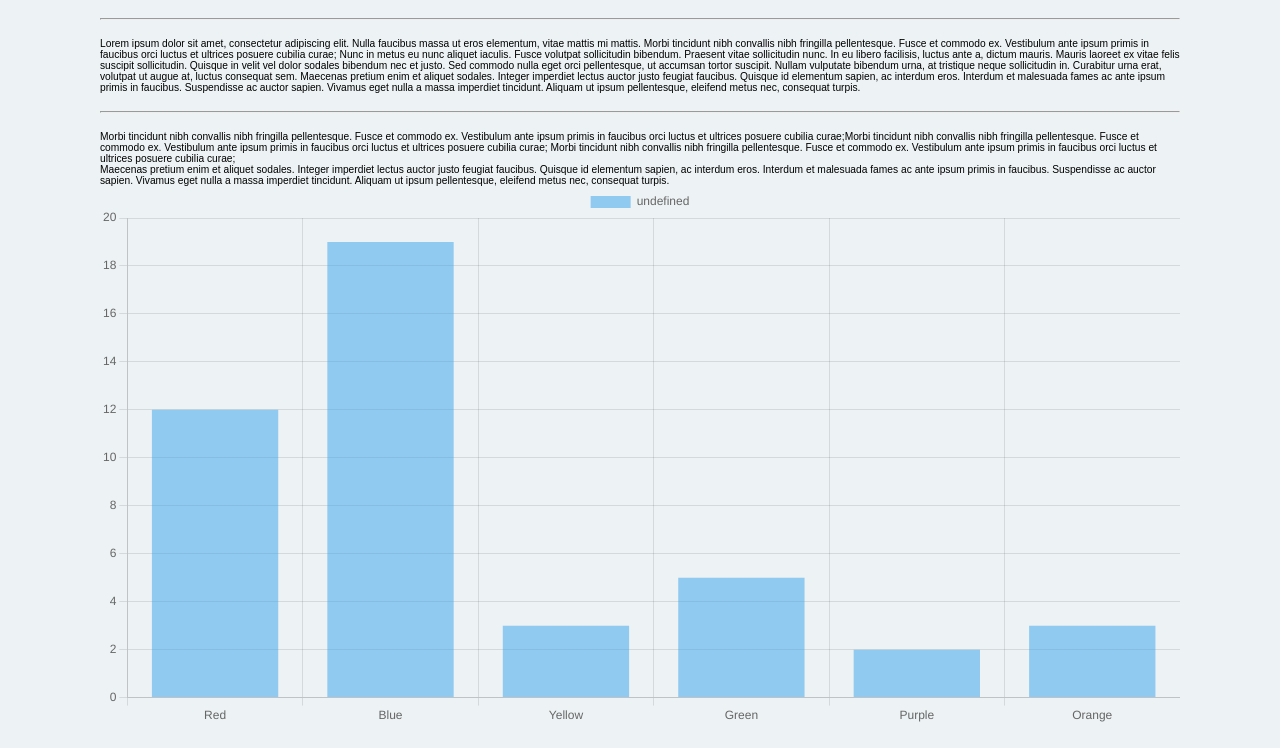
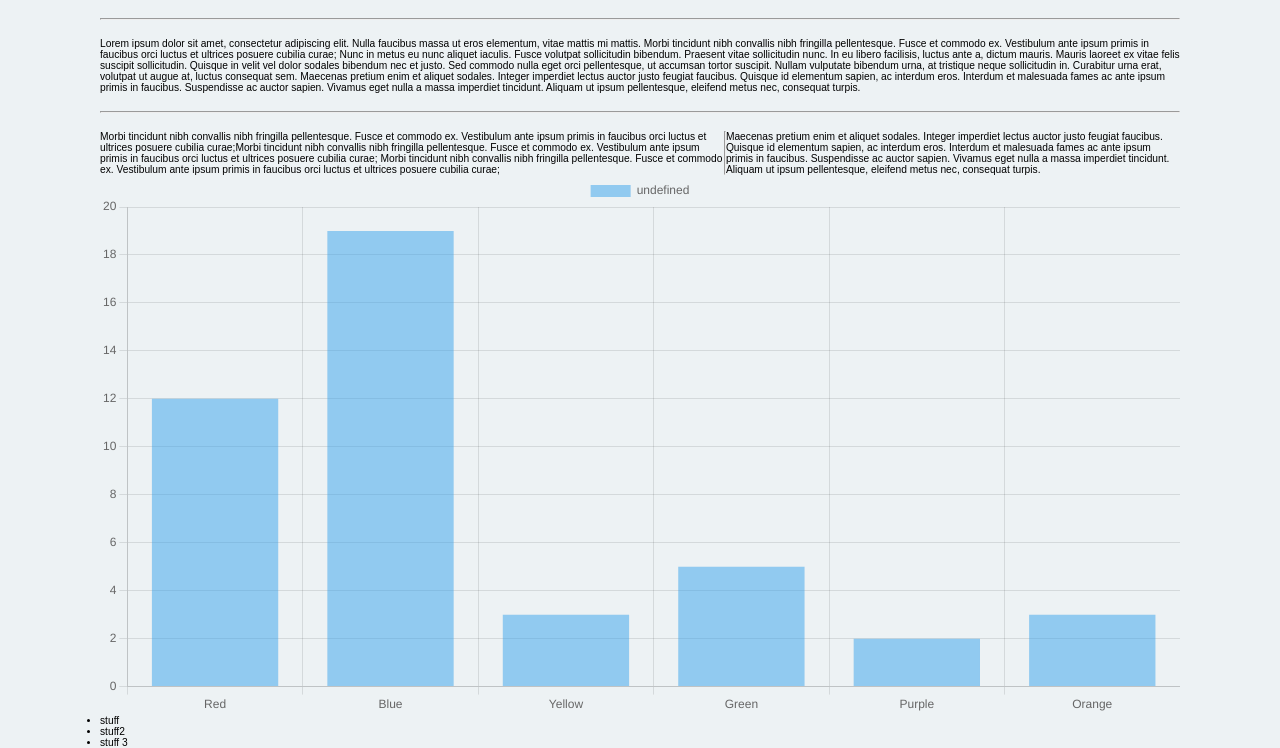
Before and after one commit to SilentVoices22/Portfolio-6-, a plain HTML site: page index.html in a window 1280 px wide. Shown: the part 432-1180 px from the top of the page. Before the commit the page ends 1158 px from the top, so only its background shows below. Drawn offline with nearby package versions, Linux system fonts and the light colour scheme; a web font is replaced by a local one.

Commit message:
hr lines added

```diff
--- a/index.html
+++ b/index.html
@@ -52,26 +52,37 @@
             eleifend metus nec, consequat turpis.
         </p>
     </section>
-
-
-    <main>
     <br>
     <hr>
     <br>
+
+    <main>
+
+
+        <div class="LeftP">
             <p>
                 Morbi tincidunt nibh convallis nibh fringilla pellentesque. Fusce et commodo ex. Vestibulum ante ipsum
-            primis in faucibus orci luctus et ultrices posuere cubilia curae;Morbi tincidunt nibh convallis nibh fringilla pellentesque. Fusce et commodo ex. Vestibulum ante ipsum
-            primis in faucibus orci luctus et ultrices posuere cubilia curae; Morbi tincidunt nibh convallis nibh fringilla pellentesque. Fusce et commodo ex. Vestibulum ante ipsum
+                primis in faucibus orci luctus et ultrices posuere cubilia curae;Morbi tincidunt nibh convallis nibh
+                fringilla pellentesque. Fusce et commodo ex. Vestibulum ante ipsum
+                primis in faucibus orci luctus et ultrices posuere cubilia curae; Morbi tincidunt nibh convallis nibh
+                fringilla pellentesque. Fusce et commodo ex. Vestibulum ante ipsum
                 primis in faucibus orci luctus et ultrices posuere cubilia curae;
             </p>
+        </div>
+<hr>
+
         <aside>
+            <div class="rightP">
                 <p>
-Maecenas pretium enim et aliquet sodales. Integer imperdiet lectus auctor justo feugiat faucibus. Quisque id
+                    Maecenas pretium enim et aliquet sodales. Integer imperdiet lectus auctor justo feugiat faucibus.
+                    Quisque id
                     elementum sapien, ac interdum eros.
-            Interdum et malesuada fames ac ante ipsum primis in faucibus. Suspendisse ac auctor sapien. Vivamus eget
+                    Interdum et malesuada fames ac ante ipsum primis in faucibus. Suspendisse ac auctor sapien. Vivamus
+                    eget
                     nulla a massa imperdiet tincidunt. Aliquam ut ipsum pellentesque,
                     eleifend metus nec, consequat turpis.
                 </p>
+            </div>
         </aside>
     </main>
 
@@ -80,6 +91,21 @@ Maecenas pretium enim et aliquet sodales. Integer imperdiet lectus auctor justo
         <canvas id="chart"></canvas>
     </div>
 
+    <footer>
+        <div>
+            <ul>
+                <li>
+                    stuff
+                </li>
+                <li>
+                    stuff2
+                </li>
+                <li>
+                    stuff 3
+                </li>
+            </ul>
+        </div>
+    </footer>
     <script src="frontend.js"></script>
     <script src="charts.js"></script>
 </body>
--- a/main.css
+++ b/main.css
@@ -26,6 +26,12 @@ body {
   margin-right: 100px;
   background-color: #edf2f4;
   padding-top: 7rem;
+}
+
+hr {
+  color:  #0038ab;
+  display: block;
+
 }
 
 
@@ -75,6 +81,24 @@ header{
   color: rgb(30, 185, 113)
 }
 
+main {
+  display: flex;
+  flex-direction: row;
+  flex-wrap: nowrap
+
+}
+
+div.rightP p{
+  display: flex;
+  justify-self: start;
+
+}
+
+aside div.leftP p{
+  display: flex;
+  justify-con
+}
+
 
 /* Slider  */
 div.container{
@@ -85,6 +109,10 @@ div.container{
   align-items: center;
   position: relative;
 }
+
+
+
+
 
 @keyframes fade{
   0%{
```
Lines whose indentation alone changed are shown as unchanged.
